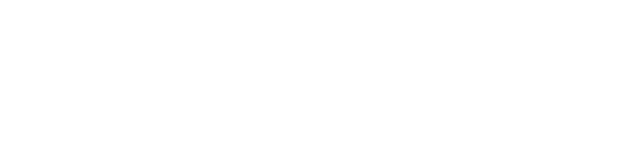
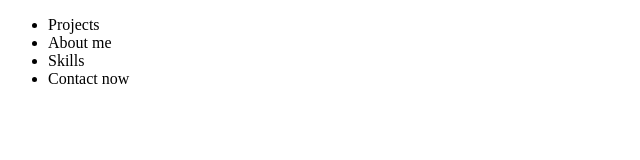
Before and after one commit to AJKossi/mest_2024_git, a plain HTML site: page index.html in a window 1280 px wide. Shown: the whole page, without its empty margins (0-640 px from the left). Drawn offline with Linux system fonts and the light colour scheme.

Commit message:
added header basic content

```diff
--- a/index.html
+++ b/index.html
@@ -9,7 +9,10 @@
     <header>
         <nav>
             <ul>
-
+               <li>Projects</li>
+               <li>About me</li>
+               <li>Skills</li>
+               <li>Contact now</li>
             </ul>
         </nav>
     </header>
```
